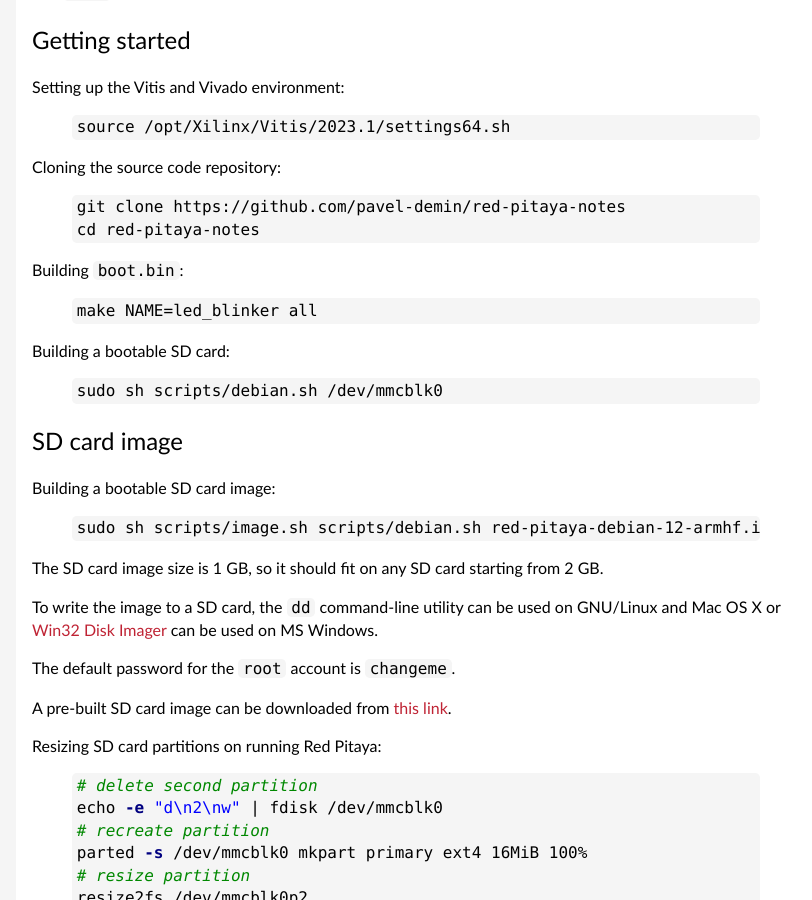
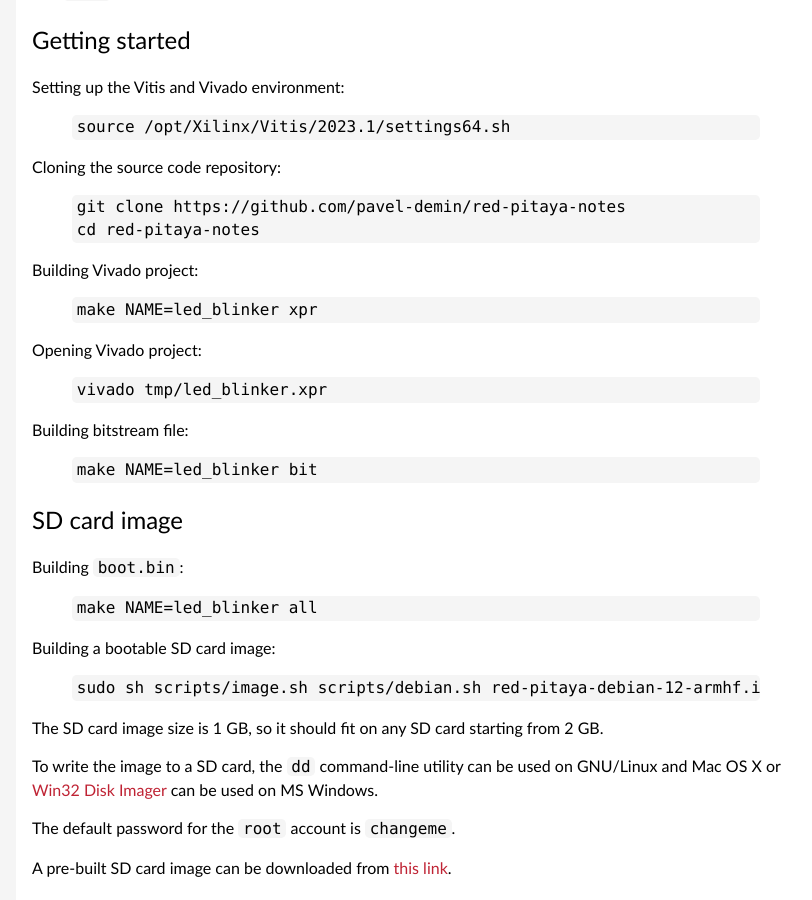
Before and after one commit to pavel-demin/red-pitaya-notes, a Jekyll site: the page built from led-blinker.md, in a window 1280 px wide and 900 px high, scrolled down 2137 px. Shown: the whole window, without its empty margins (224-1036 px from the left). Built offline with Jekyll 4.4.1, drawn with Linux system fonts in a browser that asks for light colours.

Commit message:
update getting started instructions in led-blinker

```diff
--- a/led-blinker.md
+++ b/led-blinker.md
@@ -99,18 +99,28 @@
 cd red-pitaya-notes
 {% endhighlight %}
 
+Building Vivado project:
+{% highlight bash %}
+make NAME=led_blinker xpr
+{% endhighlight %}
+
+Opening Vivado project:
+{% highlight bash %}
+vivado tmp/led_blinker.xpr
+{% endhighlight %}
+
+Building bitstream file:
+{% highlight bash %}
+make NAME=led_blinker bit
+{% endhighlight %}
+
+SD card image
+-----
+
 Building `boot.bin`:
 {% highlight bash %}
 make NAME=led_blinker all
 {% endhighlight %}
-
-Building a bootable SD card:
-{% highlight bash %}
-sudo sh scripts/debian.sh /dev/mmcblk0
-{% endhighlight %}
-
-SD card image
------
 
 Building a bootable SD card image:
 {% highlight bash %}
```
